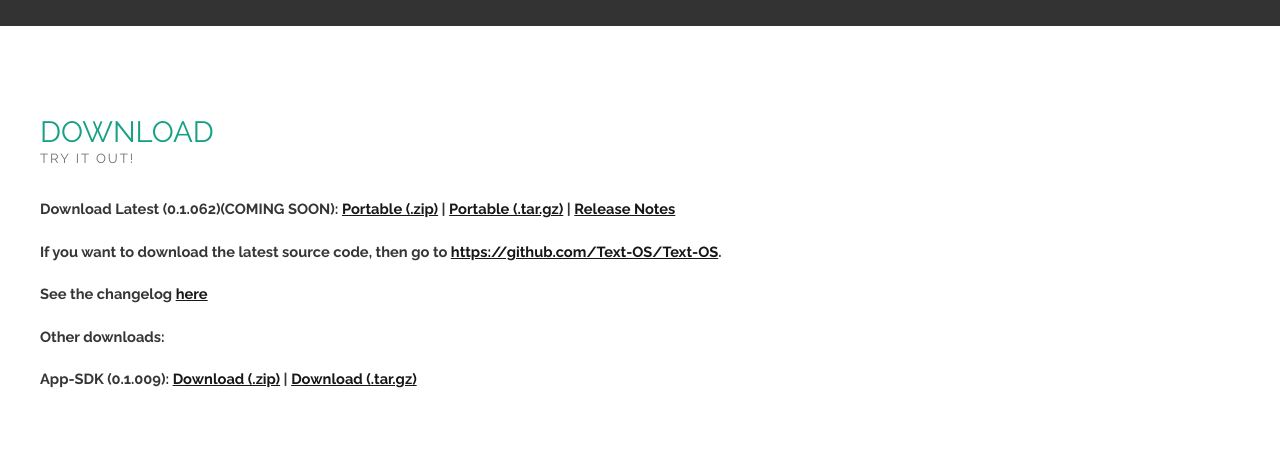
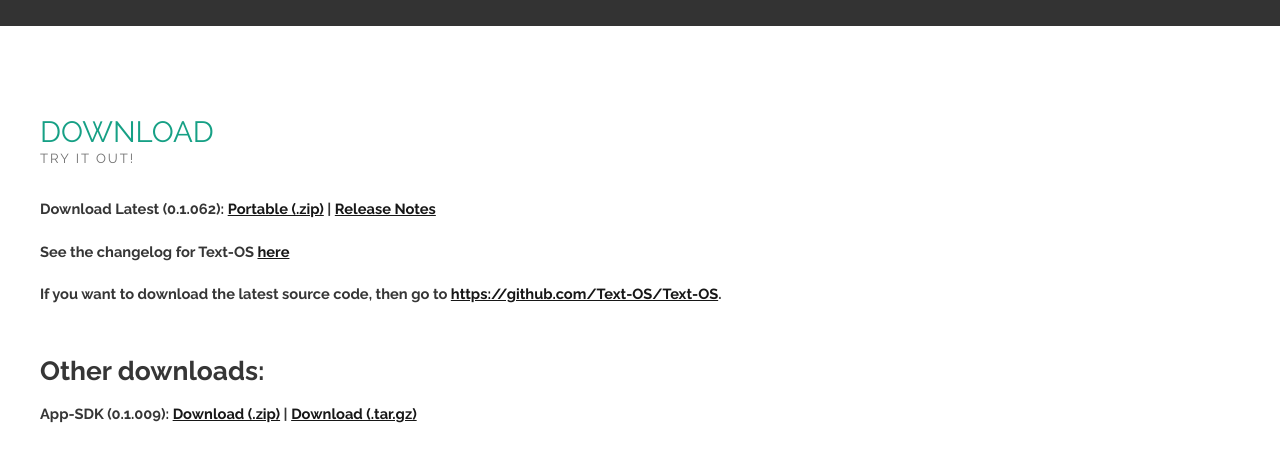
Before and after one commit to Text-OS/Text-OS.github.io, a plain HTML site: page downloads.html in a window 1280 px wide. Shown: the part 350-800 px from the top of the page. Drawn offline with Linux system fonts and the light colour scheme.

Commit message:
0.1.062 stuff
Finally a release, yay!

```diff
--- a/downloads.html
+++ b/downloads.html
@@ -36,15 +36,17 @@
 		<div id="content">
 			<div class="title">
 				<h2>Download</h2>
-				<span class="byline">Try it out!</span> </div>
-			<p><b>
-			Download Latest (0.1.062)(COMING SOON): <!--<a href="#">Installer</a> |--> <a href="#">Portable (.zip)</a> | <a href="#">Portable (.tar.gz)</a> | <a href="#">Release Notes</a> </br>
+				<span class="byline">Try it out!</span> </div> <b>
+			<p>
+			Download Latest (0.1.062): <a href="https://github.com/Text-OS/Text-OS/releases/download/v0.1.062/Text-OS_0.1.062.zip">Portable (.zip)</a> <!--| <a href="#">Portable (.tar.gz)</a>--> | <a href="https://github.com/Text-OS/Text-OS/releases/tag/v0.1.062">Release Notes</a> </br>
 			</p>
+
+			<p>See the changelog for Text-OS <a href="https://github.com/Text-OS/Text-OS/raw/master/Changelog.txt">here</a></p>
 			<p>
 			If you want to download the latest source code, then go to <a href="https://github.com/Text-OS/Text-OS">https://github.com/Text-OS/Text-OS</a>.</br>
 			</p>
-			<p>See the changelog <a href="https://github.com/Text-OS/Text-OS/raw/master/Changelog.txt">here</a>
-			<p>Other downloads:</p>
+			</br>
+			<p><h2><big>Other downloads:</big></h2></p>
 			<p>App-SDK (0.1.009): <a href="https://github.com/Text-OS/App-SDK/archive/0.1.009.zip">Download (.zip)</a> | <a href="https://github.com/Text-OS/App-SDK/archive/0.1.009.tar.gz">Download (.tar.gz)</a></p>
 
 			</div>
```
Also changed, not shown: blog.html (+7 -0 lines).
